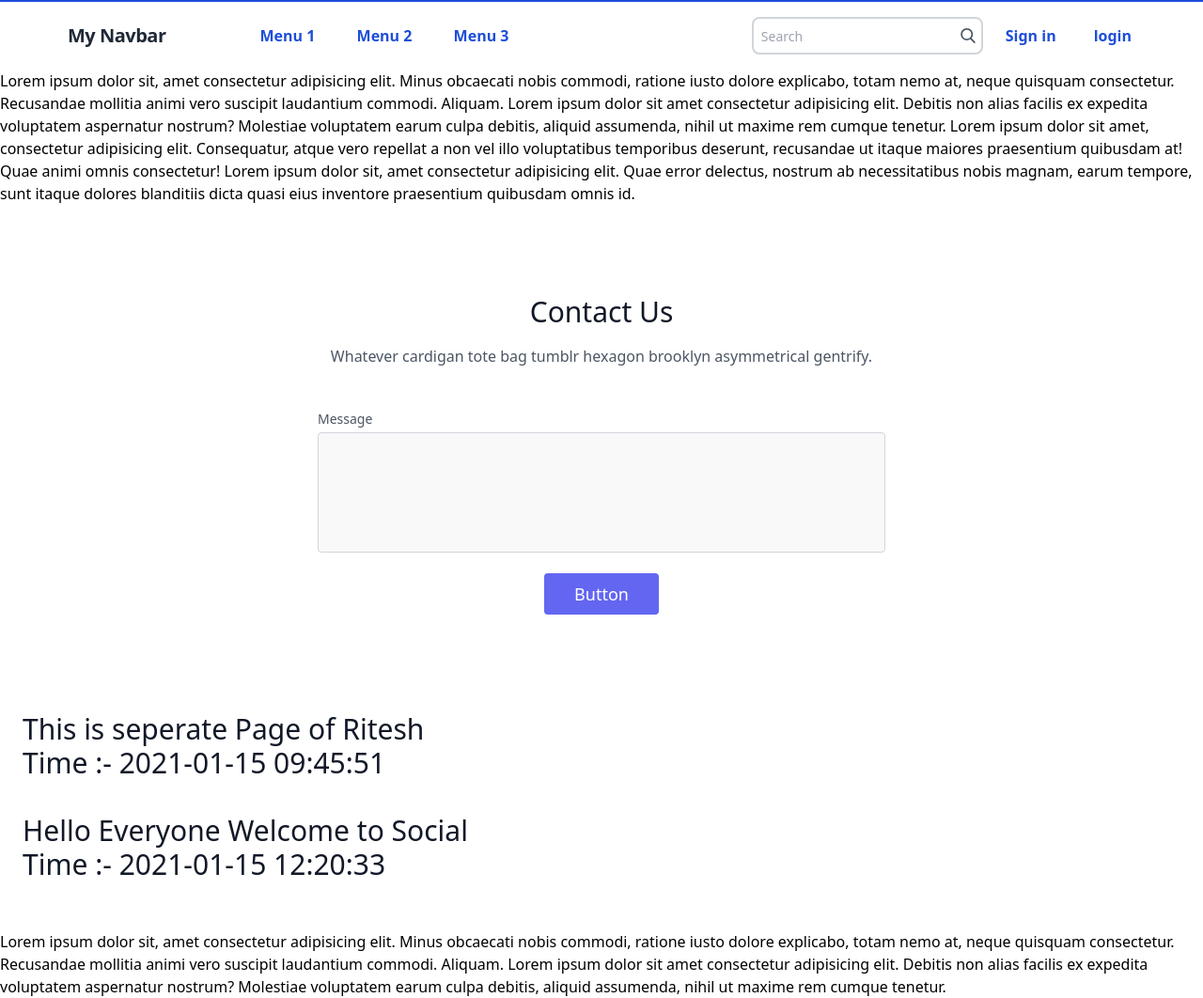
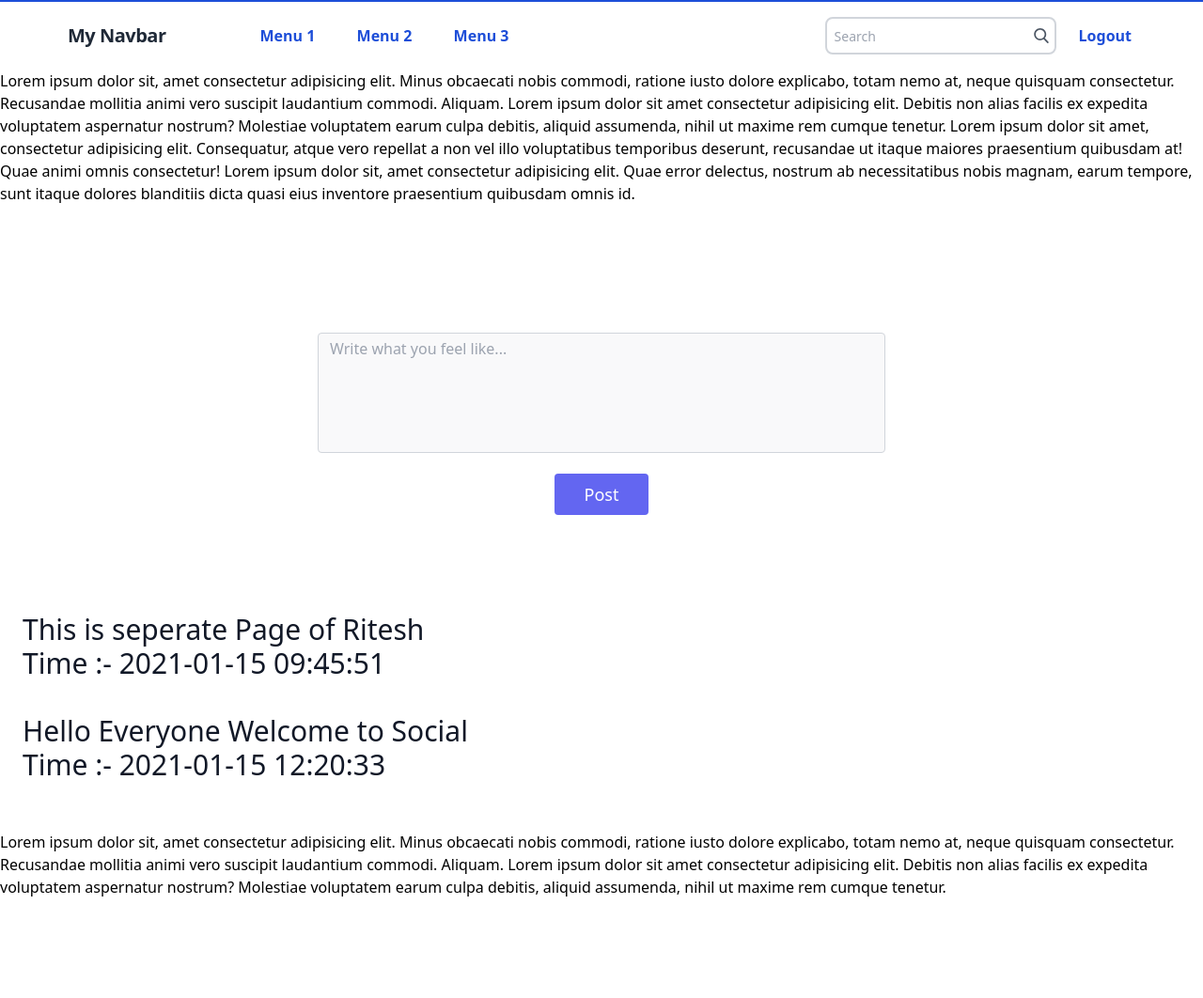
Before and after one commit to mohitshende/SocialMedia, a PHP site: page /User.php in a window 1280 px wide. Shown: the whole page at 94% size. After the commit the page ends 954 px from the top, so only its background shows below. Run offline with PHP 8.4, Linux system fonts and the light colour scheme; a user stored in the database is signed in; data that the repository does not hold is empty.

Commit message:
changed add post section

```diff
--- a/Frontend/User.php
+++ b/Frontend/User.php
@@ -93,17 +93,11 @@
             </svg>
           </button>
         </div>
-        <div class="flex">
-          <a
-            href="#"
-            class="block text-md px-4 py-2 rounded text-blue-700 ml-2 font-bold hover:text-white mt-4 hover:bg-blue-700 lg:mt-0"
-            >Sign in</a
-          >
 
           <a
             href="#"
             class="block text-md px-4 ml-2 py-2 rounded text-blue-700 font-bold hover:text-white mt-4 hover:bg-blue-700 lg:mt-0"
-            >login</a
+            >Logout</a
           >
         </div>
       </div>
@@ -138,15 +132,6 @@
           <section class="text-gray-600 body-font relative">
             <div class="container px-5 py-24 mx-auto">
               <div class="flex flex-col text-center w-full mb-12">
-                <h1
-                  class="sm:text-3xl text-2xl font-medium title-font mb-4 text-gray-900"
-                >
-                  Contact Us
-                </h1>
-                <p class="lg:w-2/3 mx-auto leading-relaxed text-base">
-                  Whatever cardigan tote bag tumblr hexagon brooklyn
-                  asymmetrical gentrify.
-                </p>
               </div>
               <form method="post">
 
@@ -155,21 +140,17 @@
                   </div>
                   <div class="p-2 w-full">
                     <div class="relative">
-                      <label
-                        for="message"
-                        class="leading-7 text-sm text-gray-600"
-                        >Message</label
-                      >
                       <textarea
                         id="message"
                         name="message"
+                        placeholder="Write what you feel like..."
                         class="w-full bg-gray-100 bg-opacity-50 rounded border border-gray-300 focus:border-indigo-500 focus:bg-white focus:ring-2 focus:ring-indigo-200 h-32 text-base outline-none text-gray-700 py-1 px-3 resize-none leading-6 transition-colors duration-200 ease-in-out"
                       ></textarea>
                     </div>
                   </div>
                   <div class="p-2 w-full">
                     <button type="submit" class="flex mx-auto text-white bg-indigo-500 border-0 py-2 px-8 focus:outline-none hover:bg-indigo-600 rounded text-lg" name="post">
-                      Button
+                      Post
                     </button>
                   </div>
                   </div>
```
